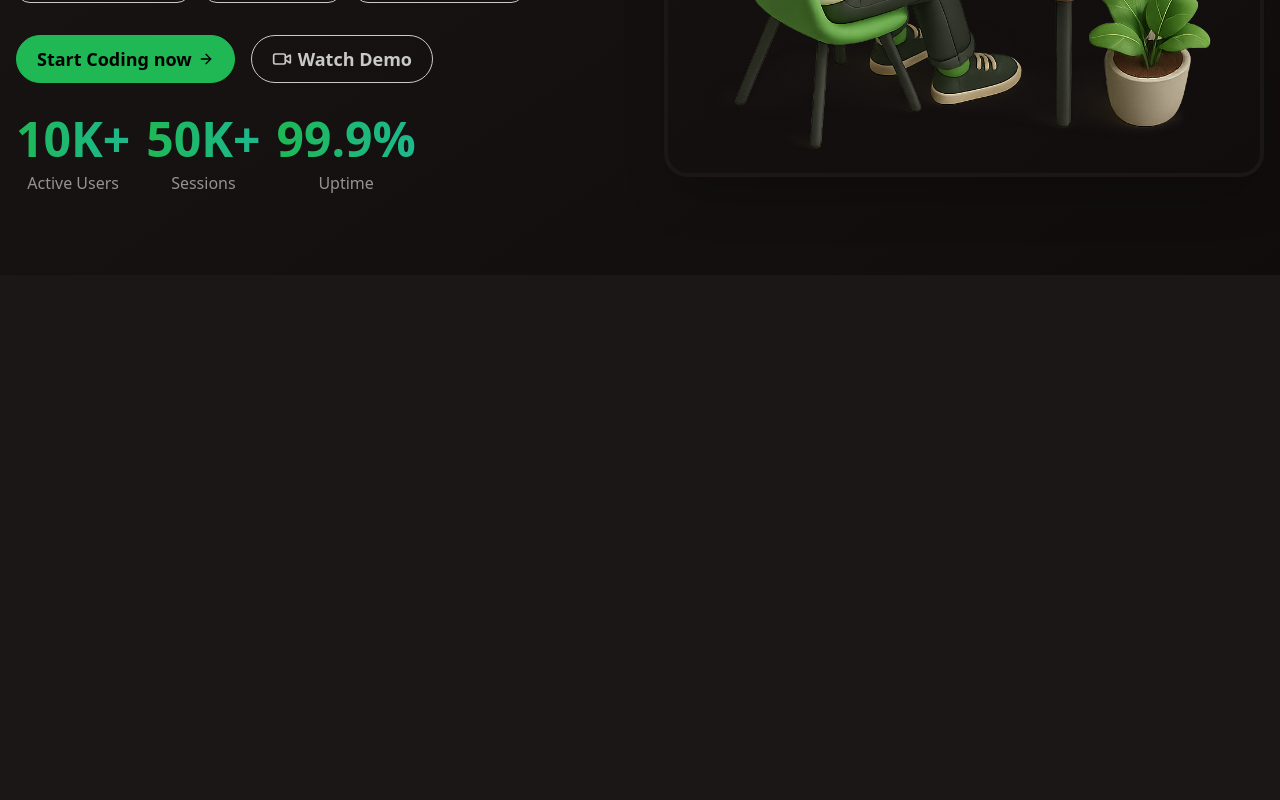
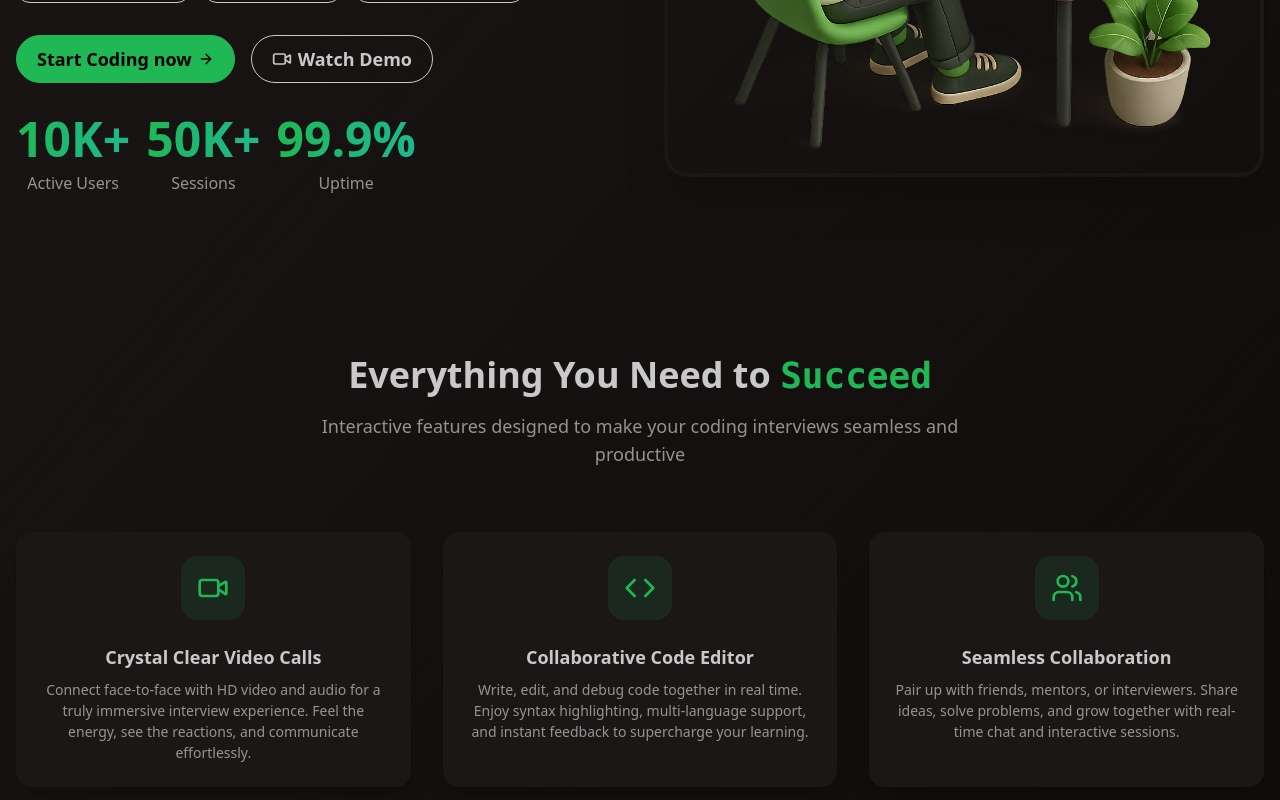
Before and after one commit to shivarm/algo-meet, a React (Vite) app in the folder client/: page / in a window 1280 px wide. Shown: the part 598-1398 px from the top of the page. Before the commit the page ends 873 px from the top, so only its background shows below. Built offline with nearby package versions, Linux system fonts and the light colour scheme; no server answers.

Commit message:
feat(ui): implement features cards of algo meet (#20)

```diff
--- a/client/src/pages/HomePage.jsx
+++ b/client/src/pages/HomePage.jsx
@@ -1,6 +1,15 @@
 import React, { useEffect, useState } from "react";
 import { Link } from "react-router";
-import { ArrowRightIcon, CheckIcon, SparklesIcon, VideoIcon, ZapIcon } from "lucide-react";
+import {
+  ArrowRightIcon,
+  CheckIcon,
+  Code,
+  SparklesIcon,
+  User,
+  Users,
+  VideoIcon,
+  ZapIcon,
+} from "lucide-react";
 import { SignInButton } from "@clerk/clerk-react";
 
 const HomePage = () => {
@@ -20,7 +29,7 @@ const HomePage = () => {
 
             <div className="flex flex-col">
               <span className="font-black text-xl bg-linear-to-br from-primary via-secondary to-accent bg-clip-text text-transparent font-mono tracking-wider">
-                Talent IQ
+                Algo Meet
               </span>
               <span className="text-xs text-base-content/60 font-medium -mt-1">
                 pair programming
@@ -126,6 +135,57 @@ const HomePage = () => {
           />
         </div>
       </div>
+
+      {/* Features */}
+      <div className="max-w-7xl mx-auto px-4 py-20">
+        <div className="text-center mb-16">
+          <h2 className="text-4xl font-bold mb-4">
+            Everything You Need to <span className="text-primary font-mono">Succeed</span>
+          </h2>
+          <p className="text-lg text-base-content/70 max-w-2xl mx-auto">
+            Interactive features designed to make your coding interviews seamless and productive
+          </p>
+        </div>
+
+        <div className="grid md:grid-cols-3 gap-8">
+          <div className="card bg-base-100 shadow-xl">
+            <div className="card-body items-center text-center">
+              <div className="size-16 bg-primary/10 rounded-2xl flex items-center justify-center mb-4">
+                <VideoIcon className="size-8 text-primary" />
+              </div>
+              <h3 className="card-title">Crystal Clear Video Calls</h3>
+              <p className="text-base-content/70">
+                Connect face-to-face with HD video and audio for a truly immersive interview
+                experience. Feel the energy, see the reactions, and communicate effortlessly.
+              </p>
+            </div>
+          </div>
+          <div className="card bg-base-100 shadow-xl">
+            <div className="card-body items-center text-center">
+              <div className="size-16 bg-primary/10 rounded-2xl flex items-center justify-center mb-4">
+                <Code className="size-8 text-primary" />
+              </div>
+              <h3 className="card-title">Collaborative Code Editor</h3>
+              <p className="text-base-content/70">
+                Write, edit, and debug code together in real time. Enjoy syntax highlighting,
+                multi-language support, and instant feedback to supercharge your learning.
+              </p>
+            </div>
+          </div>
+          <div className="card bg-base-100 shadow-xl">
+            <div className="card-body items-center text-center">
+              <div className="size-16 bg-primary/10 rounded-2xl flex items-center justify-center mb-4">
+                <Users className="size-8 text-primary" />
+              </div>
+              <h3 className="card-title">Seamless Collaboration</h3>
+              <p className="text-base-content/70">
+                Pair up with friends, mentors, or interviewers. Share ideas, solve problems, and
+                grow together with real-time chat and interactive sessions.
+              </p>
+            </div>
+          </div>
+        </div>
+      </div>
     </div>
   );
 };
```
